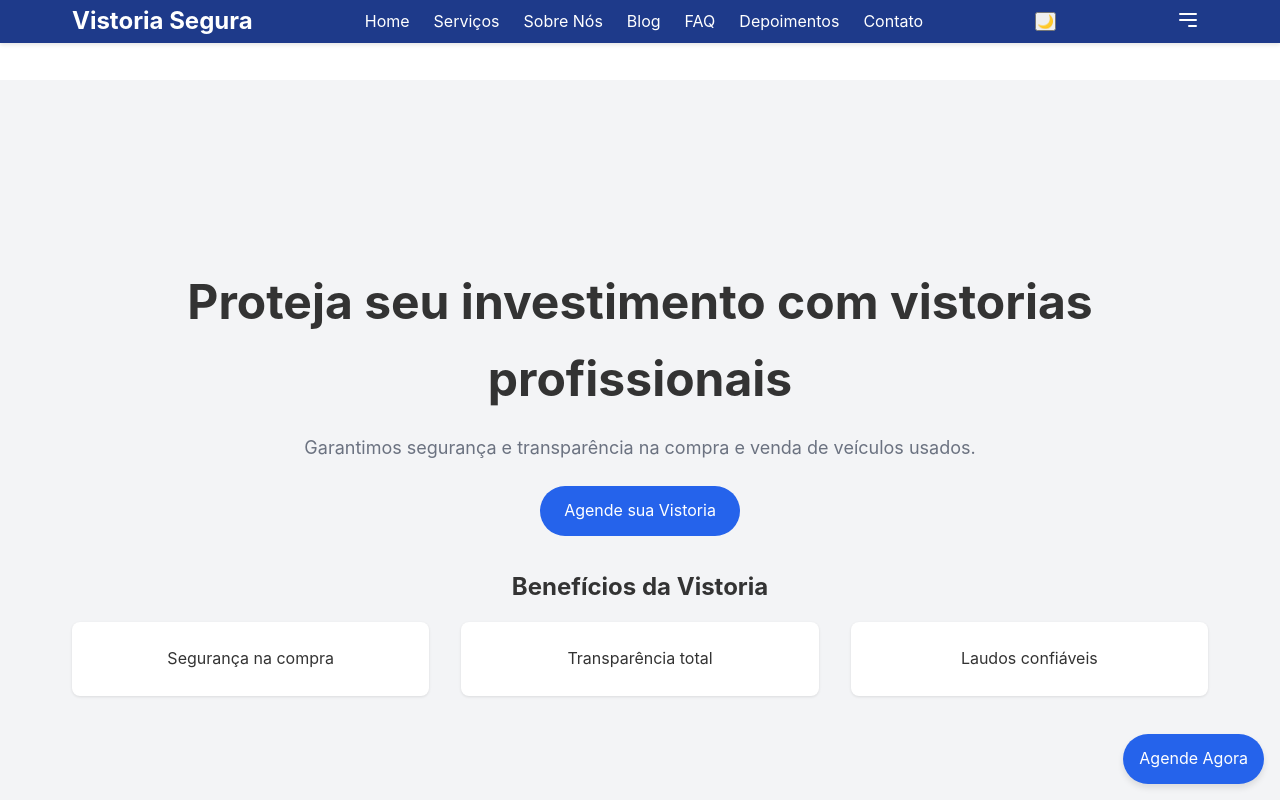
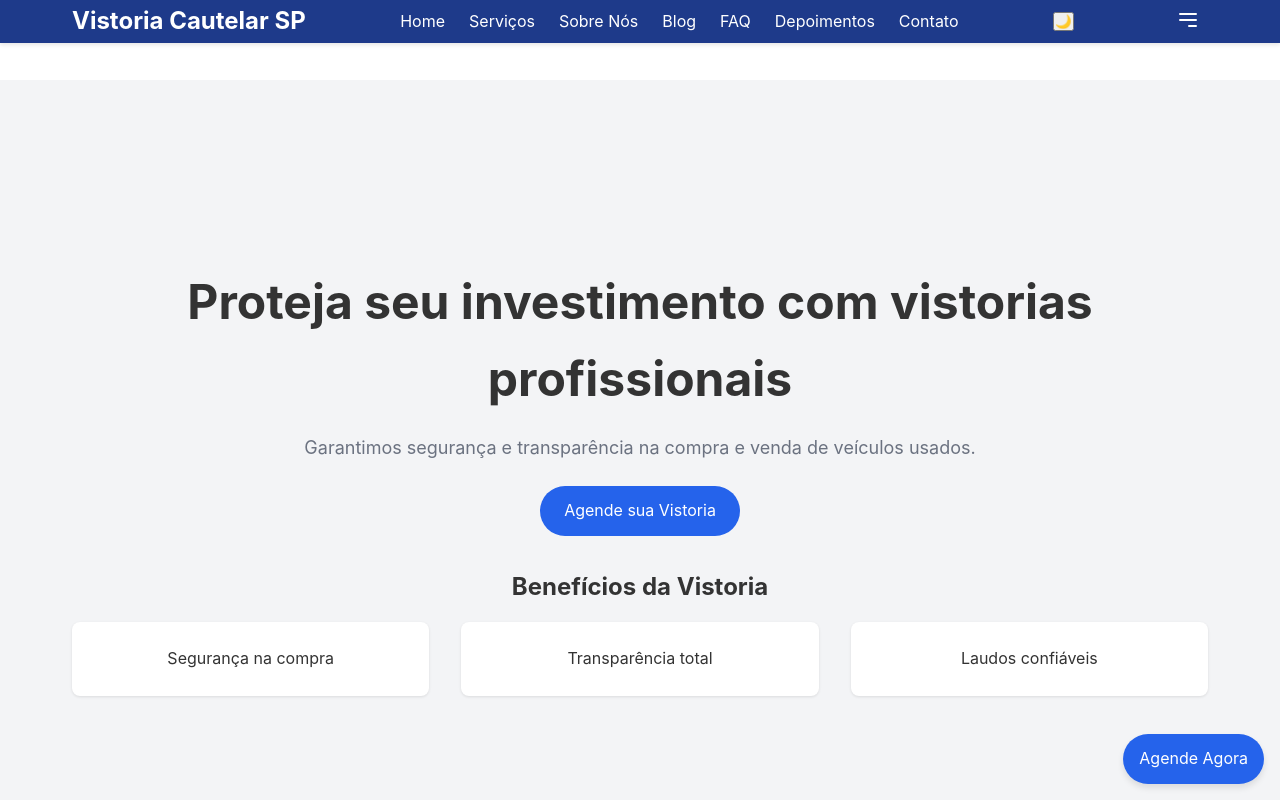
Before and after one commit to RafaDev64/vistoria-cautelar, a plain HTML site: page index.html in a window 1280 px wide. Shown: the top 800 px of the page. Drawn offline with Linux system fonts and the light colour scheme.

Commit message:
Update index.html

```diff
--- a/index.html
+++ b/index.html
@@ -11,7 +11,7 @@
   <!-- Header -->
   <header class="header">
     <nav class="nav container">
-      <div class="logo">Vistoria Segura</div>
+      <div class="logo">Vistoria Cautelar SP</div>
       <div class="nav-menu">
         <a href="#home">Home</a>
         <div class="dropdown">
@@ -208,7 +208,7 @@
   <footer class="footer">
     <div class="container grid grid-3">
       <div>
-        <h3>Vistoria Segura</h3>
+        <h3>Vistoria Cautelar SP</h3>
         <p>Rua Exemplo, 123, São Paulo, SP</p>
         <p>Email: contato@vistoriasegura.com</p>
         <p>WhatsApp:(11) 99999-9999</p>
@@ -230,7 +230,7 @@
       </div>
     </div>
     <div class="footer-bottom">
-      <p>&copy; 2025 Vistoria Segura. Todos os direitos reservados.</p>
+      <p>&copy; 2025 Vistoria Cautelar SP. Todos os direitos reservados.</p>
       <a href="#politica-privacidade">Política de Privacidade</a> |
       <a href="#termos-uso">Termos de Uso</a>
     </div>
```
